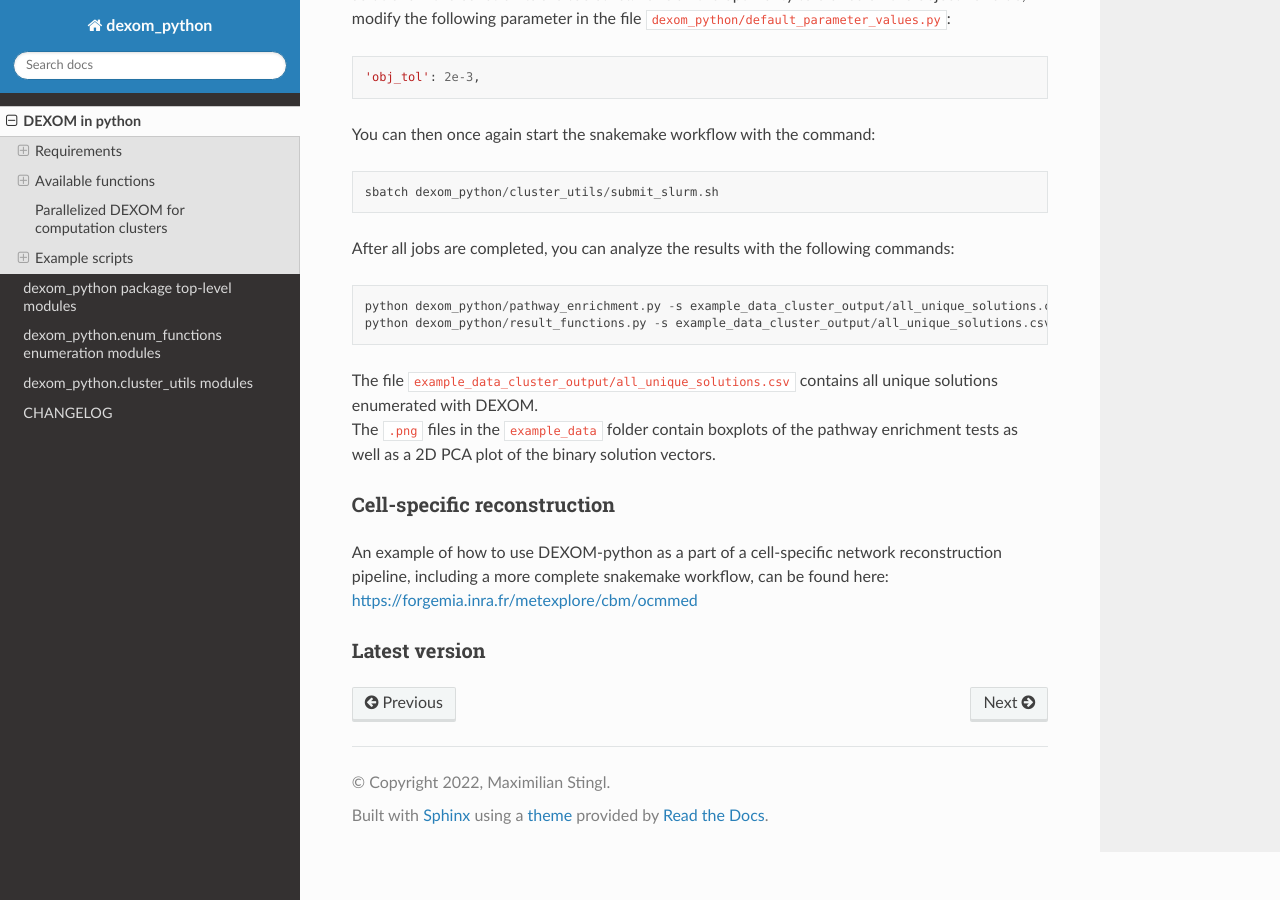
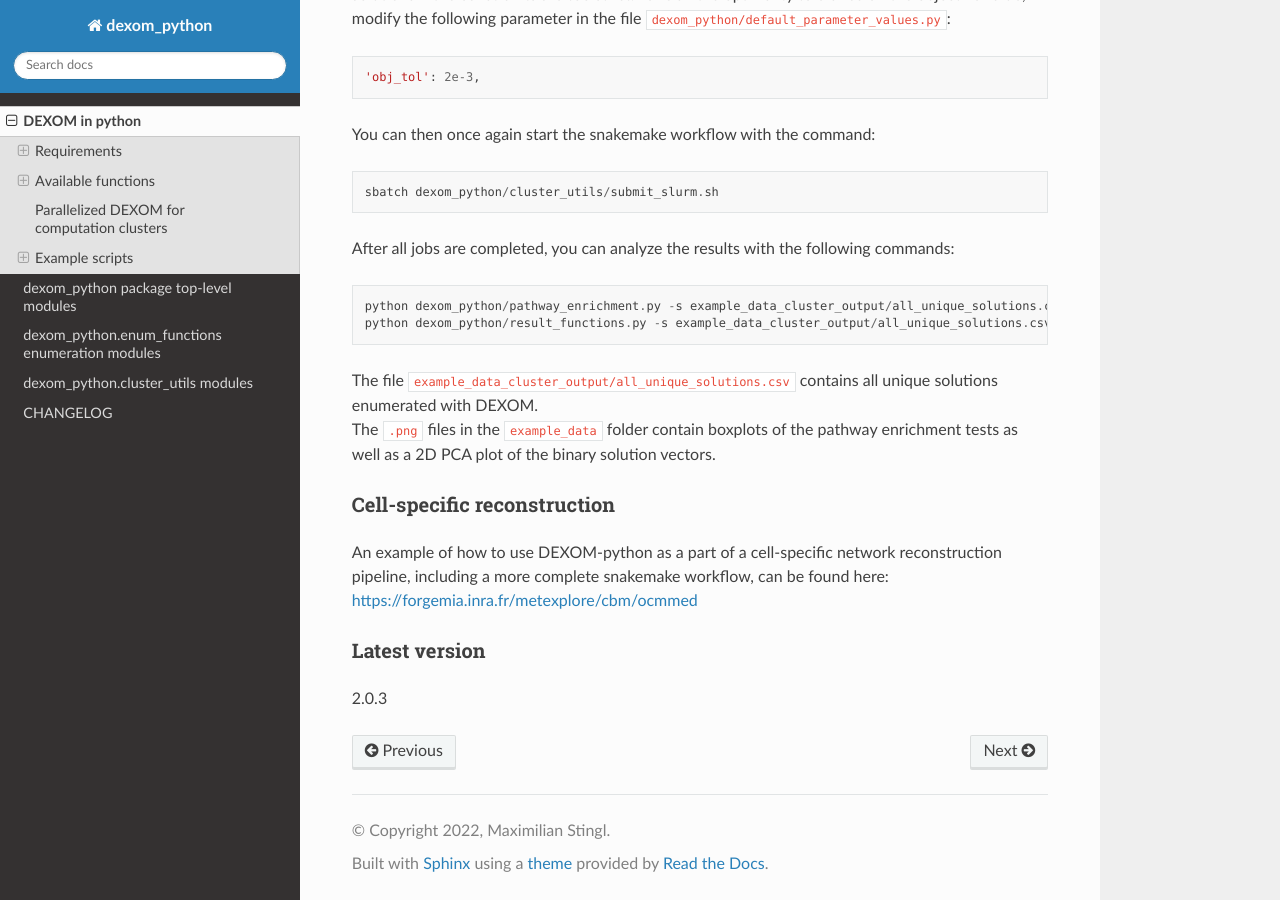
Before and after one commit to MetExplore/dexom-python, a Sphinx documentation site: the page built from docs/readme.rst, in a window 1280 px wide and 900 px high, scrolled down 4821 px. Built offline with Sphinx 7.4.7 and the Read the Docs theme 3.1.0, drawn with Linux system fonts in a browser that asks for light colours.

```diff
--- a/docs/doc_requirements.txt
+++ b/docs/doc_requirements.txt
@@ -1,5 +1,6 @@
 wheel
 cmake
+swig
 Sphinx
 sphinx-rtd-theme
 sphinxcontrib-applehelp
--- a/docs/readme.rst
+++ b/docs/readme.rst
@@ -285,3 +285,4 @@ https://forgemia.inra.fr/metexplore/cbm/ocmmed
 
 Latest version
 ~~~~~~~~~~~~~~~~~~~~~~~~~~~~
+2.0.3
--- a/pyproject.toml
+++ b/pyproject.toml
@@ -1,6 +1,6 @@
 [tool.poetry]
 name = "dexom_python"
-version = "2.0.2"
+version = "2.0.3"
 description = "DEXOM implementation in python using cobrapy"
 authors = ["Maximilian Stingl <maximilian.stingl@inrae.fr>"]
 license = "GPL-3.0"
```
Also changed, not shown: README.md (+1 -1 lines).
